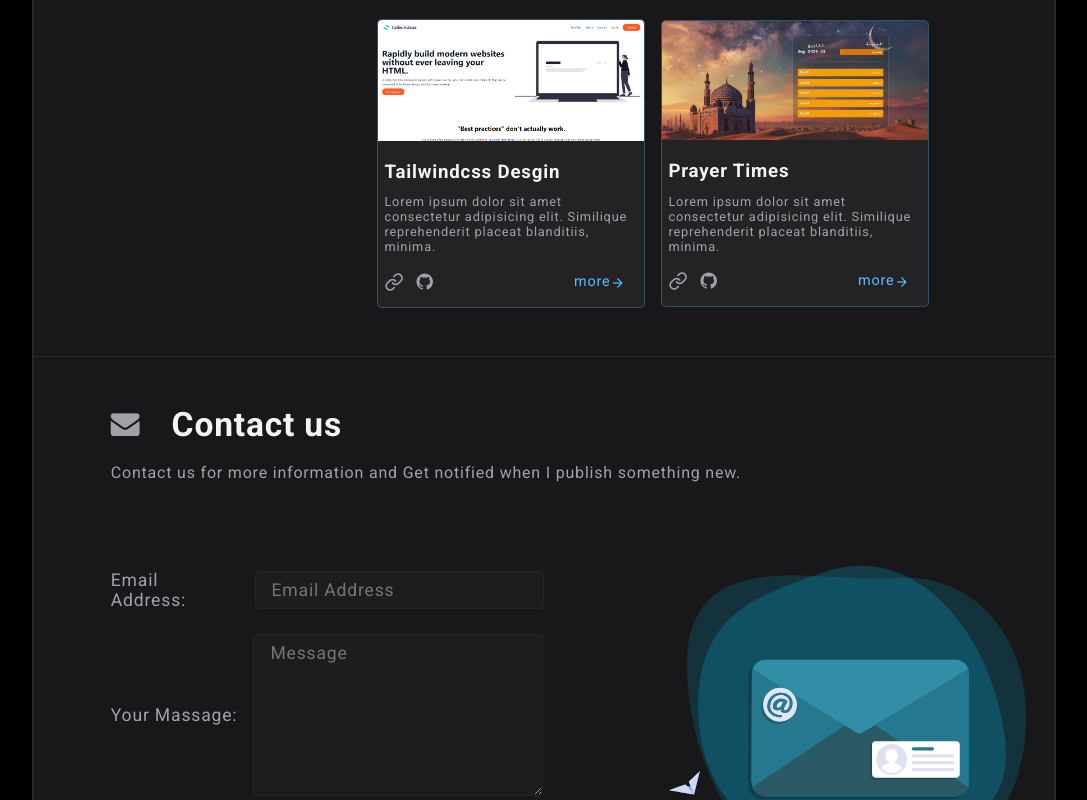
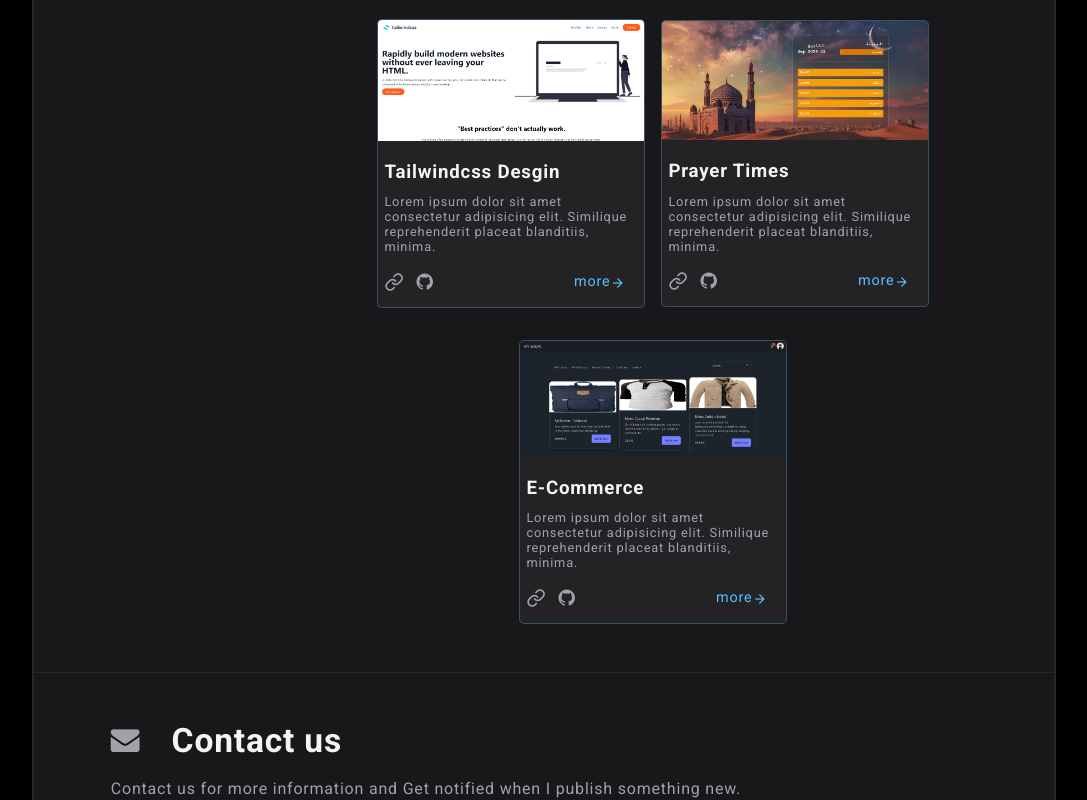
Before and after one commit to tayseer2/my-protfolio, a React (Vite) app: page / in a window 1280 px wide. Shown: the part 2000-2800 px from the top of the page, without its empty margins (96-1183 px from the left). Built offline with nearby package versions, Linux system fonts and the light colour scheme.

Commit message:
Add a new Project

```diff
--- a/src/components/3-main/myPorjects.js
+++ b/src/components/3-main/myPorjects.js
@@ -79,4 +79,12 @@ export const myProjects = [
     giturl: "https://github.com/tayseer2/prayer-times",
     demo: "https://prayer-times-v0.netlify.app/",
   },
+  {
+    id: 11,
+    title: "E-Commerce",
+    cetegory: "React & Tailwindcss",
+    img: "/images/main/x.png",
+    giturl: "https://github.com/tayseer2/Shope-v2",
+    demo: "https://shope-v2.netlify.app/",
+  },
 ];
```
Also changed, not shown: public/images/main/x.png (added).
